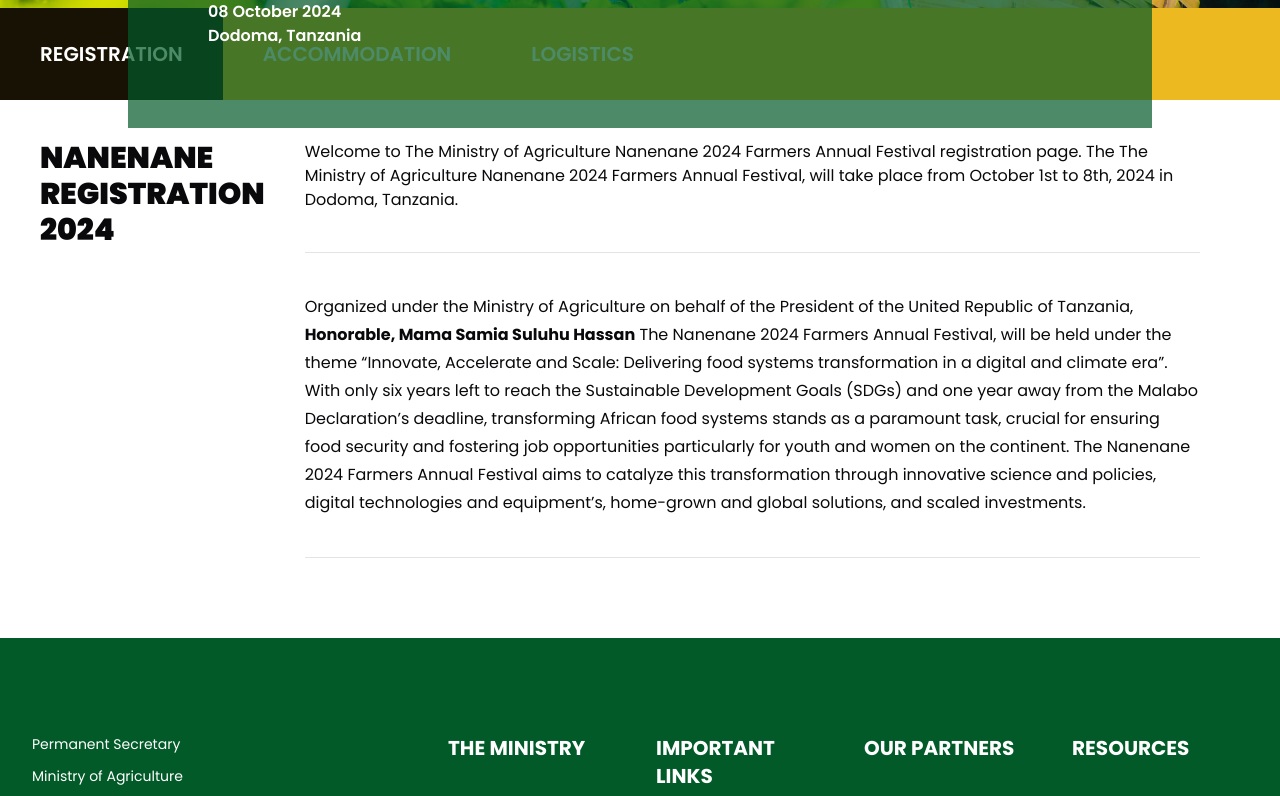
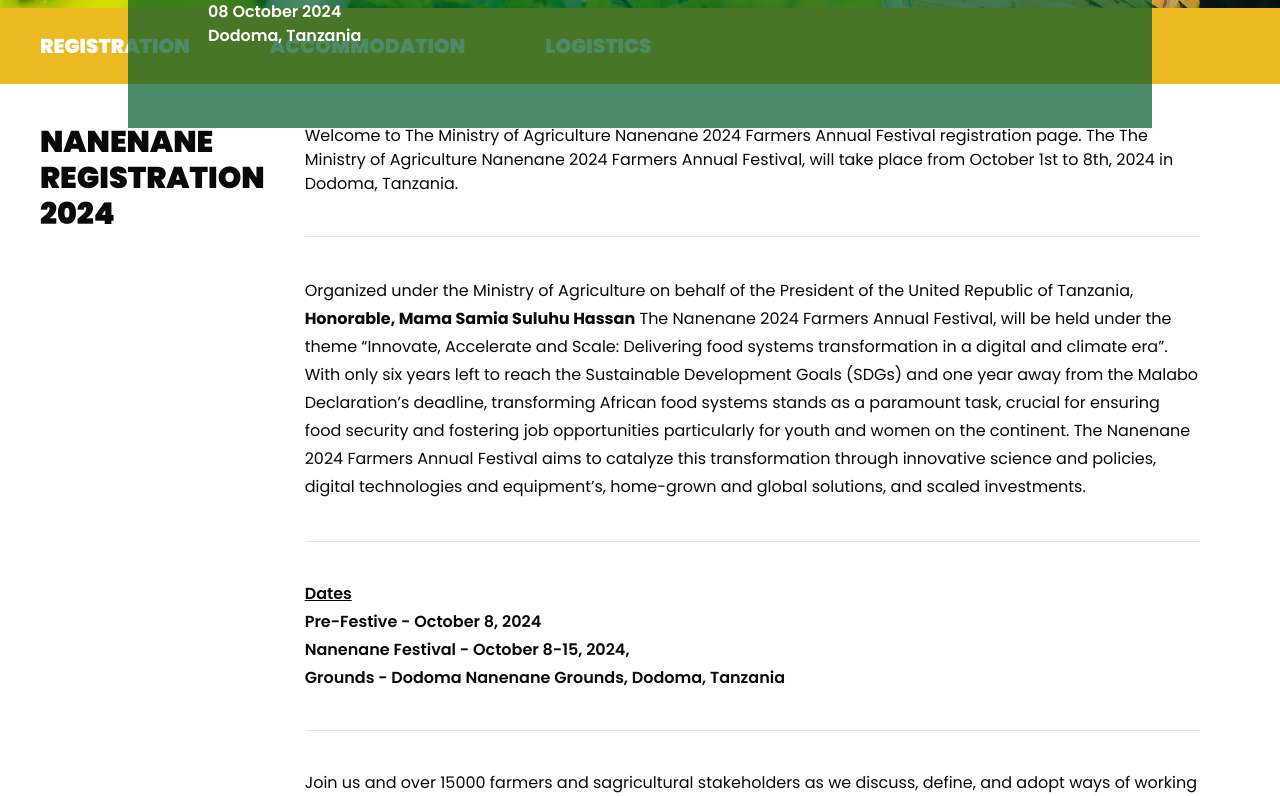
Before and after one commit to Kajabukama/kilimo-nanenane, a Next.js app: page / in a window 1280 px wide. Shown: the part 660-1456 px from the top of the page. Built offline with nearby package versions, Linux system fonts and the light colour scheme.

Commit message:
added content

```diff
--- a/src/app/page.tsx
+++ b/src/app/page.tsx
@@ -1,65 +1,15 @@
+import React from "react";
 import Footer from "@/components/layouts/footer/footer";
-import MainHeader from "@/components/layouts/headers/main-header";
-import PageHeader from "@/components/layouts/headers/page-header";
-import Image from "next/image";
+import HeaderSection from "@/components/layouts/headers/header-section";
+import HeroSection from "@/components/layouts/headers/hero-section";
+import TabContainer from "@/components/tabs/tab-container";
 
 export default function Home() {
   return (
     <main className="flex min-h-screen flex-col">
-      <MainHeader />
-      <PageHeader />
-      <div className="w-full bg-yellow-500/90">
-        <div className="mx-auto max-w-screen-xl">
-          <div className="flex items-center gap-x-0 uppercase">
-            <div className="text-white text-xl font-semibold transition-all duration-300 delay-75 cursor-pointer px-10 py-8 hover:bg-black/80 bg-black/90">
-              Registration
-            </div>
-            <div className="text-white text-xl font-semibold transition-all duration-300 delay-75 cursor-pointer px-10 py-8 hover:bg-black/80">
-              Accommodation
-            </div>
-            <div className="text-white text-xl font-semibold transition-all duration-300 delay-75 cursor-pointer px-10 py-8 hover:bg-black/80">
-              Logistics
-            </div>
-          </div>
-        </div>
-      </div>
-      <div className="mx-auto max-w-screen-xl">
-        <div className="flex p-10">
-          <div className="max-w-96 text-3xl font-black uppercase">
-            Nanenane REGISTRATION 2024
-          </div>
-          <div className="px-10 space-y-10">
-            <div className="border-b pb-10">
-              <p>
-                Welcome to The Ministry of Agriculture Nanenane 2024 Farmers
-                Annual Festival registration page. The The Ministry of
-                Agriculture Nanenane 2024 Farmers Annual Festival, will take
-                place from October 1st to 8th, 2024 in Dodoma, Tanzania.
-              </p>
-            </div>
-
-            <div className="border-b pb-10">
-              <p className="tracking-normal leading-7">
-                Organized under the Ministry of Agriculture on behalf of the
-                President of the United Republic of Tanzania,{" "}
-                <strong>Honorable, Mama Samia Suluhu Hassan</strong> The
-                Nanenane 2024 Farmers Annual Festival, will be held under the
-                theme “Innovate, Accelerate and Scale: Delivering food systems
-                transformation in a digital and climate era”. With only six
-                years left to reach the Sustainable Development Goals (SDGs) and
-                one year away from the Malabo Declaration&rsquo;s deadline,
-                transforming African food systems stands as a paramount task,
-                crucial for ensuring food security and fostering job
-                opportunities particularly for youth and women on the continent.
-                The Nanenane 2024 Farmers Annual Festival aims to catalyze this
-                transformation through innovative science and policies, digital
-                technologies and equipment’s, home-grown and global solutions,
-                and scaled investments.
-              </p>
-            </div>
-          </div>
-        </div>
-      </div>
+      <HeaderSection />
+      <HeroSection />
+      <TabContainer />
       <Footer />
     </main>
   );
--- a/src/components/layouts/headers/main-header.tsx
+++ b/src/components/layouts/headers/header-section.tsx
@@ -2,7 +2,7 @@ import LogoAsset from "@/components/logo/logo";
 import React from "react";
 import { NavMenu } from "../menu/nav-menu";
 
-const MainHeader = () => {
+const HeaderSection = () => {
   return (
     <header className="flex flex-col">
       <nav
@@ -26,4 +26,4 @@ const MainHeader = () => {
   );
 };
 
-export default MainHeader;
+export default HeaderSection;
--- a/src/components/layouts/headers/page-header.tsx
+++ b/src/components/layouts/headers/hero-section.tsx
@@ -3,7 +3,7 @@ import Image from "next/image";
 
 import cover from "/public/assets/images/bg.jpg";
 
-const PageHeader = () => {
+const HeroSection = () => {
   return (
     <div className="relative h-[70vh] z-20">
       <Image
@@ -40,4 +40,4 @@ const PageHeader = () => {
   );
 };
 
-export default PageHeader;
+export default HeroSection;
--- /dev/null
+++ b/src/components/tabs/tab-container.tsx
@@ -0,0 +1,76 @@
+"use client";
+import React, { useState } from "react";
+import CustomTab from "./tab";
+
+const TabContainer = () => {
+  const [selectedTab, setSelectedTab] = useState<boolean | null>(false);
+
+  const handleChange = () => {};
+
+  return (
+    <div>
+      <div className="w-full bg-yellow-500/90">
+        <div className="mx-auto max-w-screen-xl">
+          <div className="flex items-center gap-x-0 uppercase">
+            <CustomTab label="Registration" />
+            <CustomTab label="Accommodation" />
+            <CustomTab label="Logistics" />
+          </div>
+        </div>
+      </div>
+      <div className="mx-auto max-w-screen-xl">
+        <div className="flex p-10">
+          <div className="max-w-96 text-3xl font-black uppercase">
+            Nanenane REGISTRATION 2024
+          </div>
+          <div className="px-10 space-y-10">
+            <div className="border-b pb-10">
+              <p>
+                Welcome to The Ministry of Agriculture Nanenane 2024 Farmers
+                Annual Festival registration page. The The Ministry of
+                Agriculture Nanenane 2024 Farmers Annual Festival, will take
+                place from October 1st to 8th, 2024 in Dodoma, Tanzania.
+              </p>
+            </div>
+
+            <div className="border-b pb-10">
+              <p className="tracking-normal leading-7">
+                Organized under the Ministry of Agriculture on behalf of the
+                President of the United Republic of Tanzania,{" "}
+                <strong>Honorable, Mama Samia Suluhu Hassan</strong> The
+                Nanenane 2024 Farmers Annual Festival, will be held under the
+                theme “Innovate, Accelerate and Scale: Delivering food systems
+                transformation in a digital and climate era”. With only six
+                years left to reach the Sustainable Development Goals (SDGs) and
+                one year away from the Malabo Declaration&rsquo;s deadline,
+                transforming African food systems stands as a paramount task,
+                crucial for ensuring food security and fostering job
+                opportunities particularly for youth and women on the continent.
+                The Nanenane 2024 Farmers Annual Festival aims to catalyze this
+                transformation through innovative science and policies, digital
+                technologies and equipment’s, home-grown and global solutions,
+                and scaled investments.
+              </p>
+            </div>
+            <div className="flex flex-col gap-y-1 font-semibold">
+              <span className="underline">Dates</span>
+              <span>Pre-Festive - October 8, 2024</span>
+              <span>Nanenane Festival - October 8-15, 2024,</span>
+              <span>Grounds - Dodoma Nanenane Grounds, Dodoma, Tanzania</span>
+            </div>
+            <div className="py-10 border-y">
+              <p>
+                Join us and over 15000 farmers and sagricultural stakeholders as
+                we discuss, define, and adopt ways of working towards
+                sustainable, resilient, and equitable Agriculture in Tanzania
+                #88TZ2024
+              </p>
+            </div>
+          </div>
+        </div>
+      </div>
+    </div>
+  );
+};
+
+export default TabContainer;
--- /dev/null
+++ b/src/components/tabs/tab.tsx
@@ -0,0 +1,11 @@
+import React from "react";
+
+const CustomTab = ({ label }: { label: string }) => {
+  return (
+    <div className="text-white text-xl font-black transition-all duration-300 delay-75 cursor-pointer px-10 py-6 hover:bg-black/80 ">
+      {label}
+    </div>
+  );
+};
+
+export default CustomTab;
```
Also changed, not shown: src/components/tabs/tab-content.tsx (added).
